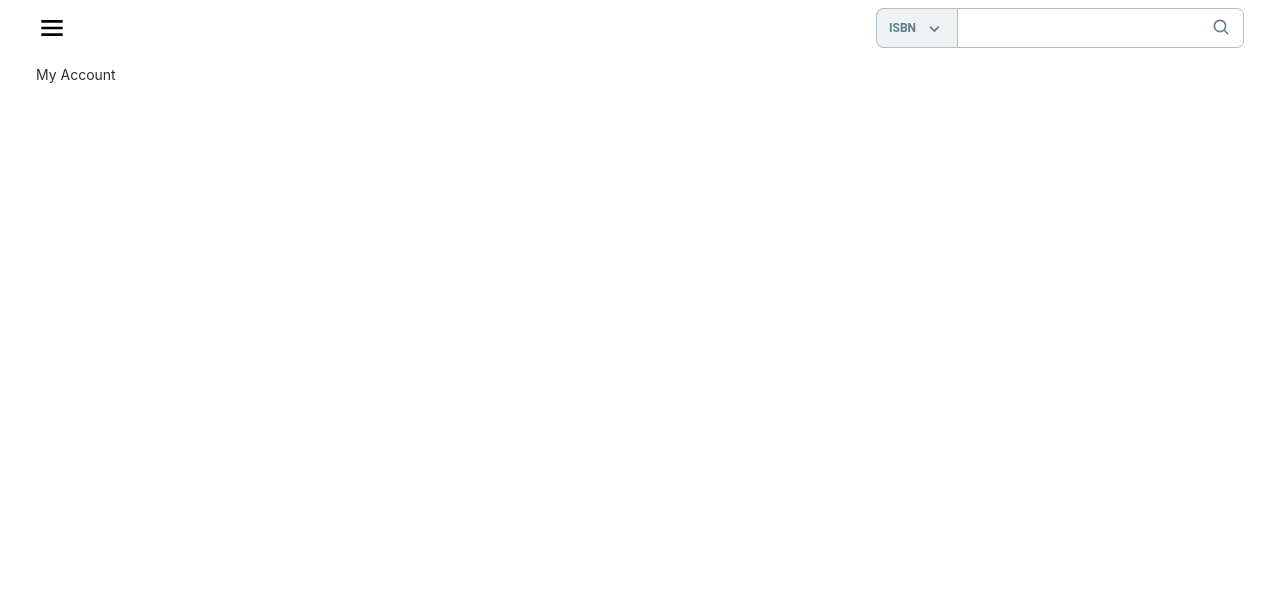
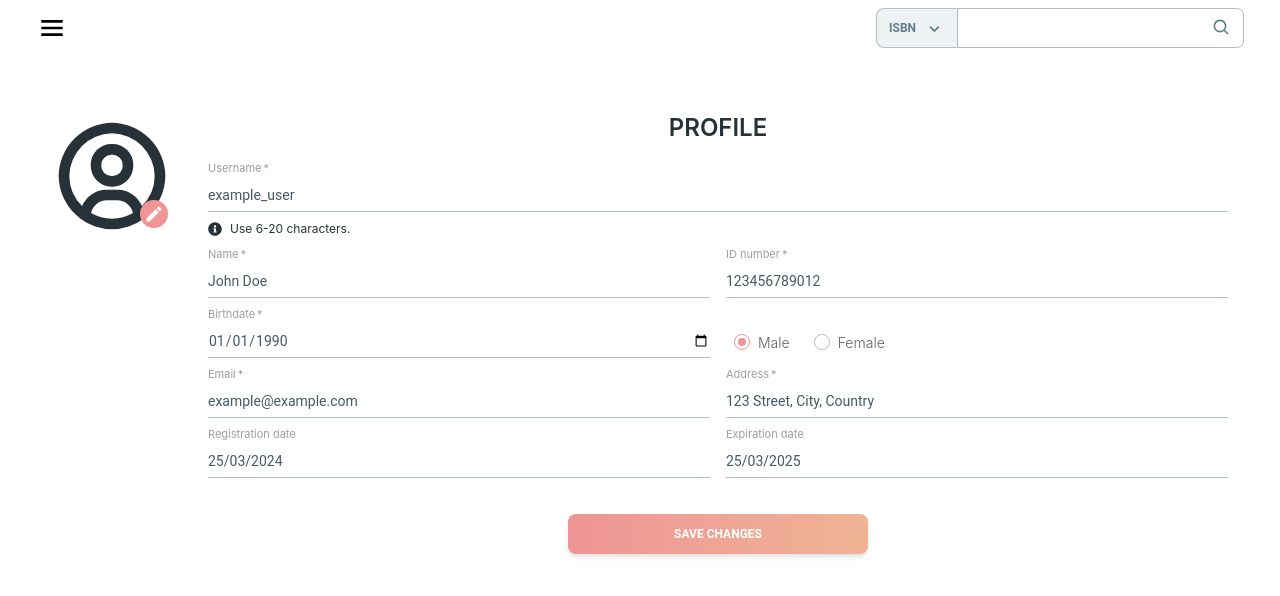
Before and after one commit to PhuocTaii/SoftwareDesgin-Liboo-Reader, a React (Create React App) app: page /myaccount in a window 1280 px wide. Shown: the top 596 px of the page. Built offline with nearby package versions, Linux system fonts and the light colour scheme.

Commit message:
create Profile UI

```diff
--- a/src/features/profile/Profile.jsx
+++ b/src/features/profile/Profile.jsx
@@ -1,8 +1,177 @@
+import React, {useState} from "react";
+import { BiUserCircle } from 'react-icons/bi';
+import { MdEdit } from 'react-icons/md';
+import { Input } from "@material-tailwind/react";
+import { FaInfoCircle } from "react-icons/fa";
+import RadioButton from "../../components/RadioButton";
+import CustomButton from "../../components/CustomButton";
+import {formatDate} from '../../helpers/dateFormat'
+
 // Profile page
 const Profile = () => {
+  // Dummy account object
+  const [account, setAccount] = useState({
+    image: '', // You can add a placeholder image URL here if needed
+    username: 'example_user',
+    name: 'John Doe',
+    id: '123456789012',
+    birthday: '1990-01-01',
+    sex: 'Male',
+    email: 'example@example.com',
+    address: '123 Street, City, Country',
+    makingDay: new Date(),
+    invalidDay: new Date(new Date().setFullYear(new Date().getFullYear() + 1)),
+  });
+
+  const handleChangeInfo = (e) => {
+    e.preventDefault();
+    const {name, value} = e.target;
+    setAccount({...account, [name]: value});
+  }
+
+  const changePhoto = (e) => {
+    e.preventDefault();
+    var reader = new FileReader();
+    reader.readAsDataURL(e.target.files[0]);
+    reader.onload = () => {
+      setAccount({...account, image: reader?.result});
+      // updateInfo(dispatch, account._id, user?.accessToken , {...account, image: reader?.result});
+    }
+    reader.onerror = (error) => {
+      console.log('Error: ', error);
+    };
+  }
+
+  const handleUpdateProfile = (e) => {
+    e.preventDefault();
+    // updateInfo(dispatch, account?._id, account?.accessToken, account);
+  }
+
   return (
-    <div>
-      <h1>My Account</h1>
+<div className="w-full flex gap-8 pt-12 pb-2 pr-4 pl-3">
+      <div className="relative w-32 h-32 shrink-0">
+        {!account?.image ? (
+          <BiUserCircle className="w-full h-full" />
+        ) : (
+          <img
+            src={account?.image}
+            alt="upload"
+            className="object-cover w-full h-full rounded-full"
+          />
+        )}
+        <div
+          className="absolute bottom-3 right-2 w-7 h-7 p-1 rounded-full bg-red flex items-center justify-center"
+        >
+          <input type="file" accept="image/png,image/jpeg" className="hidden" onChange={changePhoto} />
+          <MdEdit className="text-white text-center hover:cursor-pointer w-full h-full" onClick={() => document.querySelector('input[type="file"]').click()} />
+        </div>
+      </div>
+      <form className='w-full space-y-6' onSubmit={handleUpdateProfile}>
+        <h1 className='text-2xl font-semibold text-center'>PROFILE</h1>
+        <div className='w-full grid grid-cols-2 gap-4'>
+        <div className='col-span-2'>
+            <Input
+              variant="standard"
+              label="Username"
+              required
+              minLength={6}
+              maxLength={20}
+              name="username"
+              value={account.username}
+              onChange={handleChangeInfo}
+              readOnly
+            />
+            <p className="mt-2 flex items-center gap-2 font-normal text-[0.75rem]">
+              <FaInfoCircle className='w-3.5 h-3.5' />
+              Use 6-20 characters.
+            </p>
+          </div>
+          <Input
+            variant="standard"
+            label="Name"
+            required
+            onChange={handleChangeInfo}
+            name="name"
+            value={account.name}
+          />
+          <Input
+            variant="standard"
+            label="ID number"
+            required
+            onInput={(e) =>
+              (e.target.value = e.target.value
+                .replace(/[^0-9.]/g, "")
+                .replace(/(\..*?)\..*/g, "$1"))
+            }
+            pattern=".{12}"
+            maxLength={12}
+            onChange={handleChangeInfo}
+            name="id"
+            value={account.id}
+          />
+          <Input
+            variant="standard"
+            label="Birthdate"
+            required
+            type="date"
+            onChange={handleChangeInfo}
+            name="birthday"
+            value={account.birthday === '' ? '' : new Date(account.birthday).toISOString().slice(0, 10)}
+          />
+          <div className="flex gap-4 self-end">
+            <RadioButton
+              label="Male"
+              onChange={handleChangeInfo}
+              value="Male"
+              name="sex"
+              checked={account.sex === "Male"}
+            />
+            <RadioButton
+              label="Female"
+              onChange={handleChangeInfo}
+              value="Female"
+              name="sex"
+              checked={account.sex === "Female"}
+            />
+          </div>
+          <Input
+            variant="standard"
+            label="Email"
+            required
+            type="email"
+            onChange={handleChangeInfo}
+            value={account.email}
+            name="email"
+          />
+          <Input
+            variant="standard"
+            label="Address"
+            required
+            onChange={handleChangeInfo}
+            value={account.address}
+            name="address"
+          />
+          <Input
+            variant="standard"
+            label="Registration date"
+            readOnly
+            value={formatDate(account.makingDay)}
+            name="makingDay"
+            labelProps={{ className: "peer-disabled:text-textDisable" }}
+          />
+          <Input
+            variant="standard"
+            label="Expiration date"
+            readOnly
+            value={formatDate(account.invalidDay)}
+            name="invalidDay"
+            labelProps={{ className: "peer-disabled:text-textDisable" }}
+          />
+        </div>
+        <div className="flex justify-center pt-3">
+          <CustomButton label="Save changes" type="submit" />
+        </div>
+      </form>
     </div>
   )
 }
```
